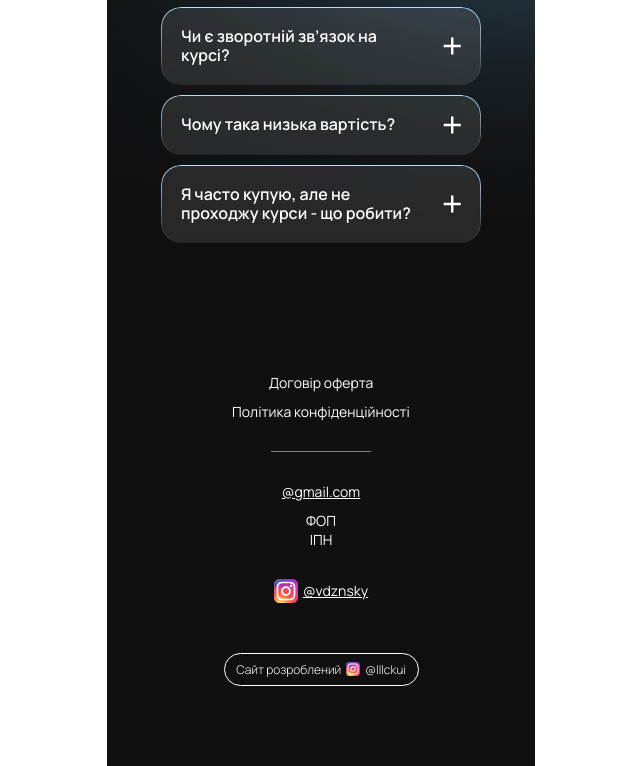
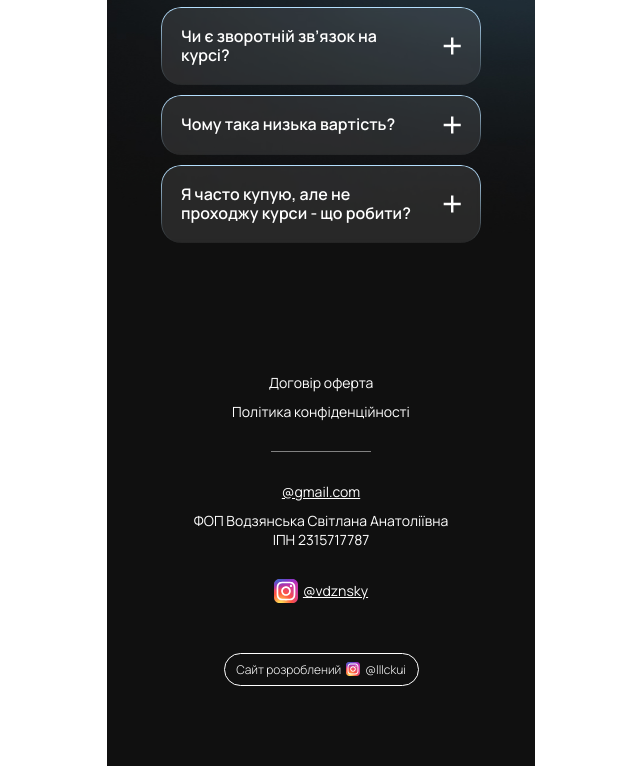
Before and after one commit to RomanIsaiev/work-website-28, a website built with Vite: page index.html in a window 1280 px wide. Shown: the part 10981-11747 px from the top of the page, without its empty margins (319-959 px from the left). Built offline with nearby package versions, Linux system fonts and the light colour scheme.

Commit message:
Update index.html

```diff
--- a/index.html
+++ b/index.html
@@ -1164,7 +1164,9 @@
         </div>
         <div class="fop-container">
           <p class="fop-mail">@gmail.com</p>
-          <p class="fop-text">ФОП <br />ІПН</p>
+          <p class="fop-text">
+            ФОП Водзянська Світлана Анатоліївна <br />ІПН 2315717787
+          </p>
         </div>
         <div class="social-media-container">
           <ul class="social-list list">
```
